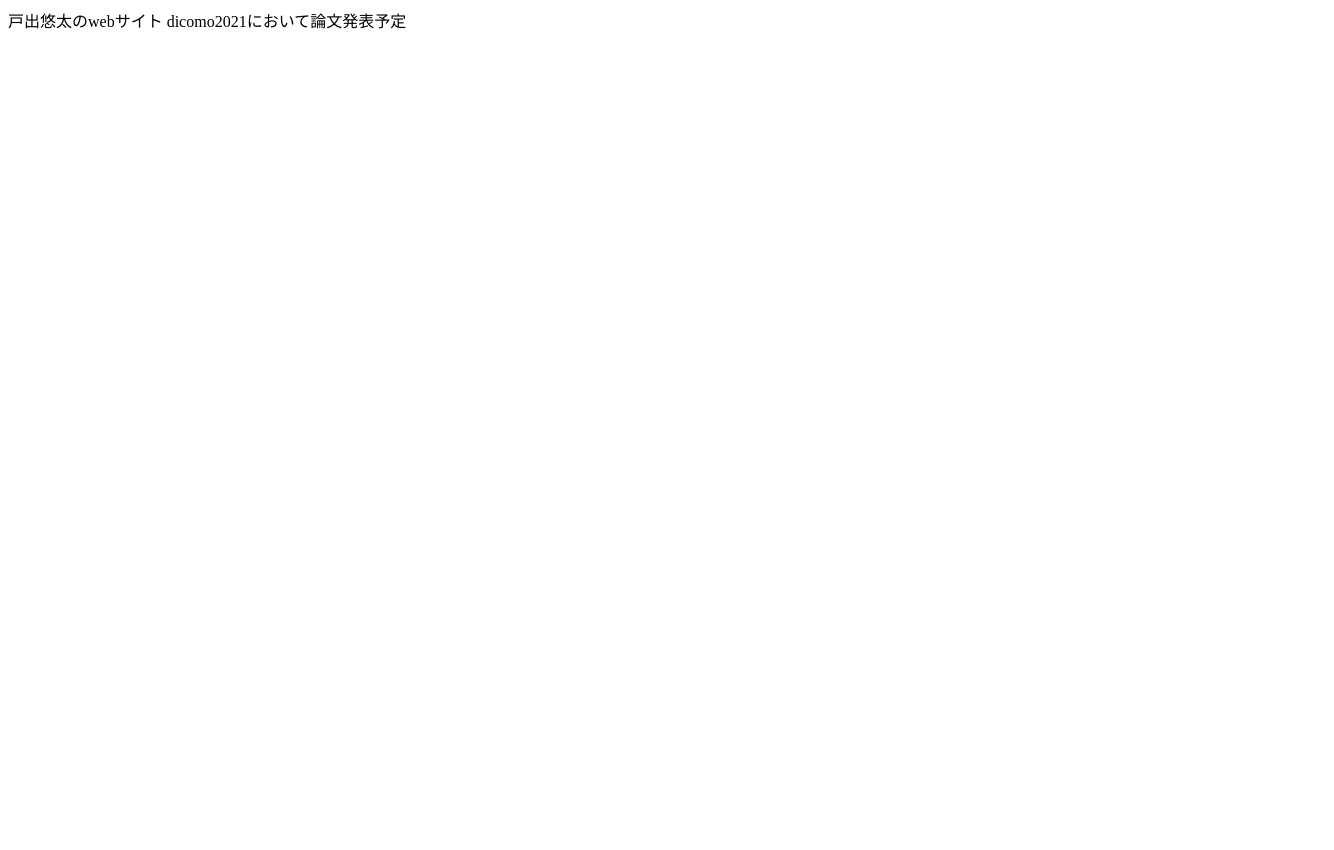
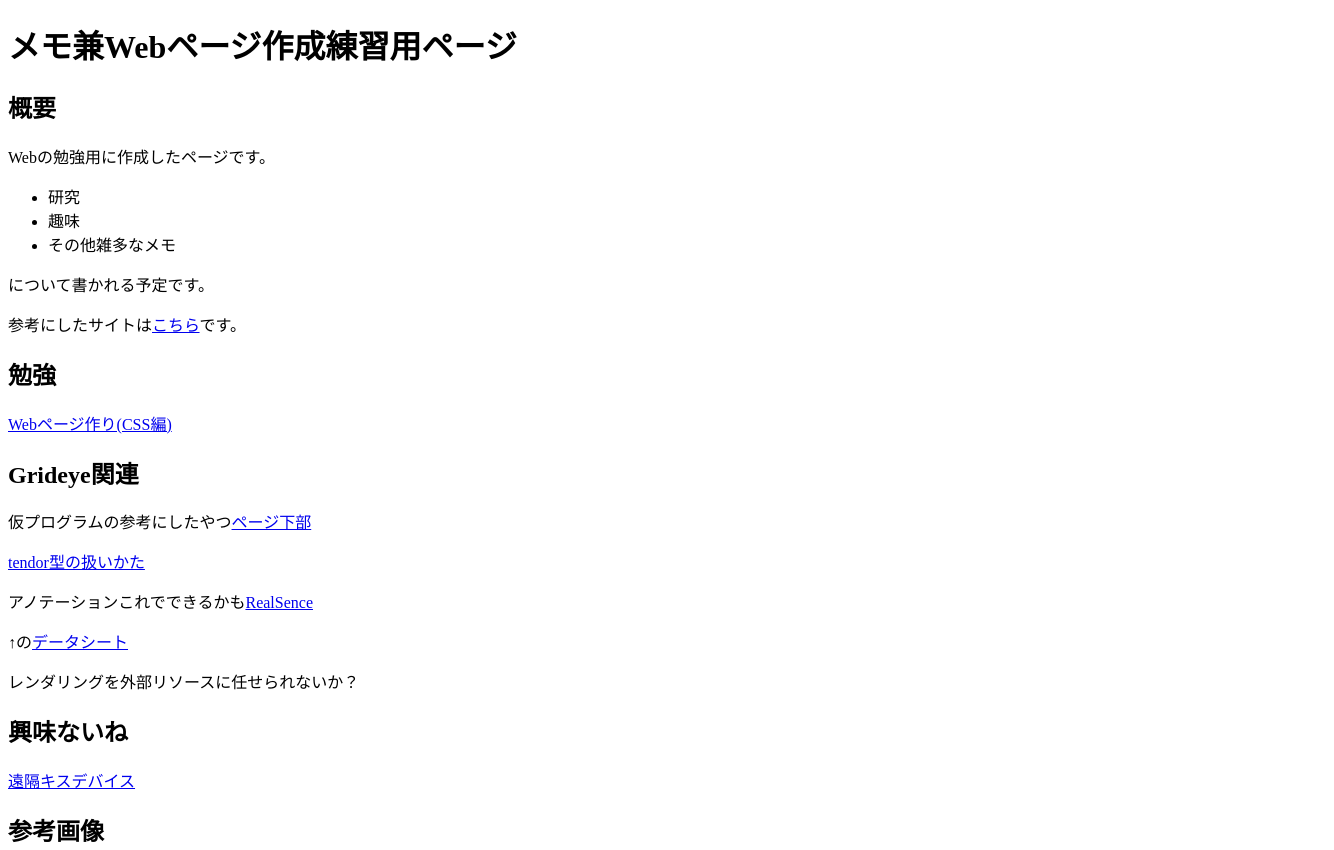
Before and after one commit to toi-uc/test_page, a plain HTML site: page index.html in a window 1280 px wide. Shown: the top 850 px of the page, 1334 px wide, since content can reach past the window. Before the commit the page ends 800 px from the top, so only its background shows below. Drawn offline with Linux system fonts and the light colour scheme.

Commit message:
copy test page

```diff
--- a/index.html
+++ b/index.html
@@ -1,15 +1,41 @@
+<!DOCTYPE html>
 <html>
 
 <head>
-    <meta charset='utf-8'>
-    <title>タイトル</title>
+    <meta charset="utf-8">
+    <link href="./styles/style.css" rel="stylesheet" type="text/css">
+    <title>テスト兼メモ用</title>
 </head>
 
 <body>
-    <!-- ここに書きたい内容を書く -->
-    戸出悠太のwebサイト
+    <h1>メモ兼Webページ作成練習用ページ</h1>
+    <h2>概要</h2>
+    <p>Webの勉強用に作成したページです。</p>
+    <ul>
+        <!-- changed to list in the tutorial -->
+        <li>研究</li>
+        <li>趣味</li>
+        <li>その他雑多なメモ</li>
+    </ul>
+    <p>について書かれる予定です。</p>
+    <p>参考にしたサイトは<a href="https://developer.mozilla.org/ja/docs/Learn/Getting_started_with_the_web">こちら</a>です。</p>
 
-    dicomo2021において論文発表予定
+    <h2>勉強</h2>
+    <a href="https://developer.mozilla.org/ja/docs/Learn/Getting_started_with_the_web/CSS_basics">Webページ作り(CSS編)</a>
+
+    <h2>Grideye関連</h2>
+    <p>仮プログラムの参考にしたやつ<a href="https://deepage.net/features/numpy-neuralnetwork-3.html">ページ下部</a></p>
+    <p><a href="https://qiita.com/mathlive/items/241bfb42d852bb801b96">tendor型の扱いかた</a></p>
+    <p>アノテーションこれでできるかも<a href="https://dev.intelrealsense.com/docs/rs-dnn">RealSence</a></p>
+    <p>↑の<a href="file:///Users/toi/Downloads/Intel_RealSense_LiDAR_L515_Datasheet_Rev003.pdf">データシート</a></p>
+    <p>レンダリングを外部リソースに任せられないか？</p>
+
+    <h2>興味ないね</h2>
+    <a href="https://gigazine.net/news/20161226-robotic-kiss-transmitter/">遠隔キスデバイス</a>
+
+    <h2>参考画像</h2>
+    <img src="./images/grideye.png" alt="grideyeの画像">
+    <r><br>以上！</r>
 </body>
 
 </html>
--- /dev/null
+++ b/styles/style.css
@@ -0,0 +1,3 @@
+r {
+  color: red;
+}
```
Also changed, not shown: images/grideye.png (added), 1 other file.
